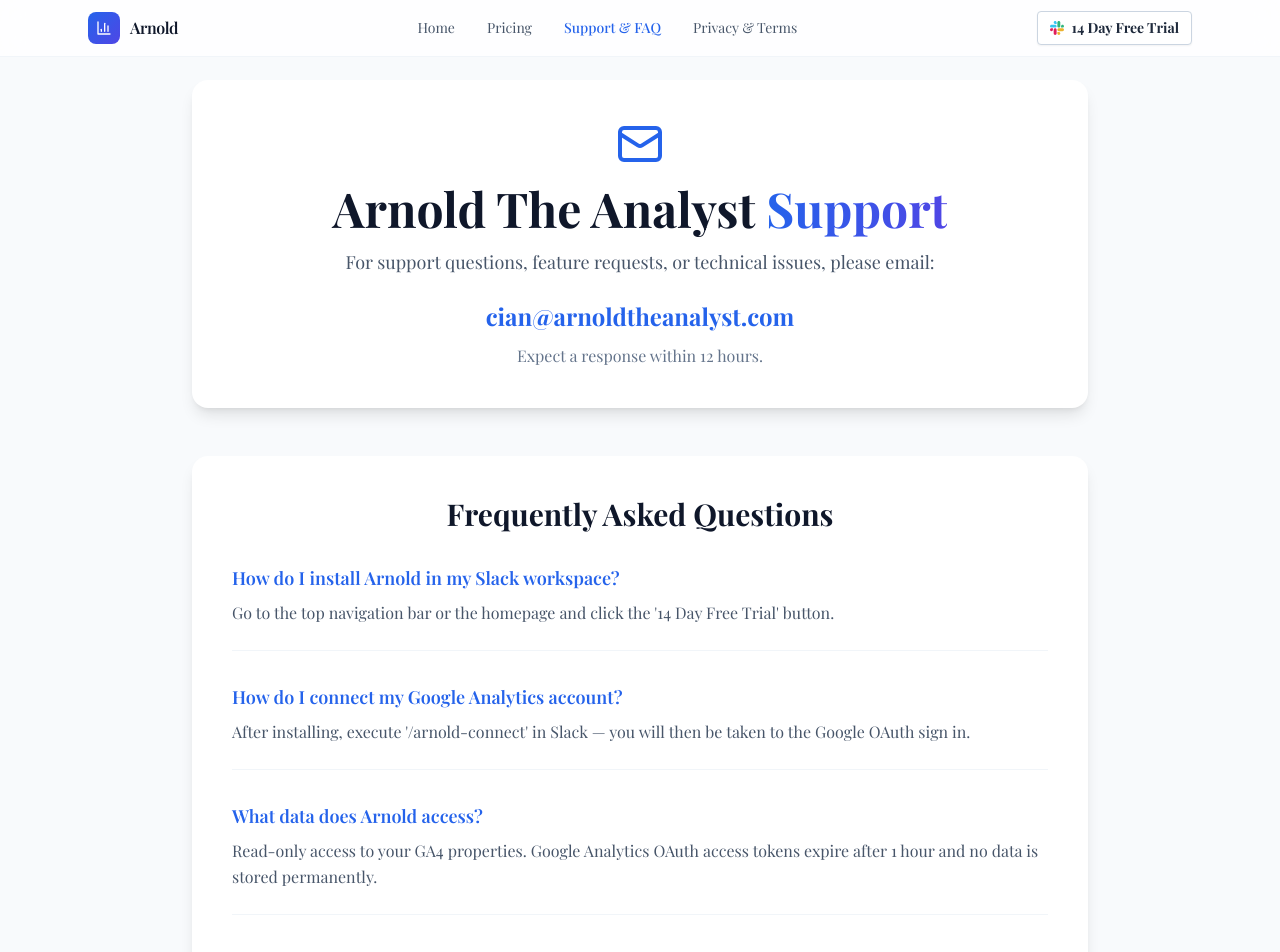
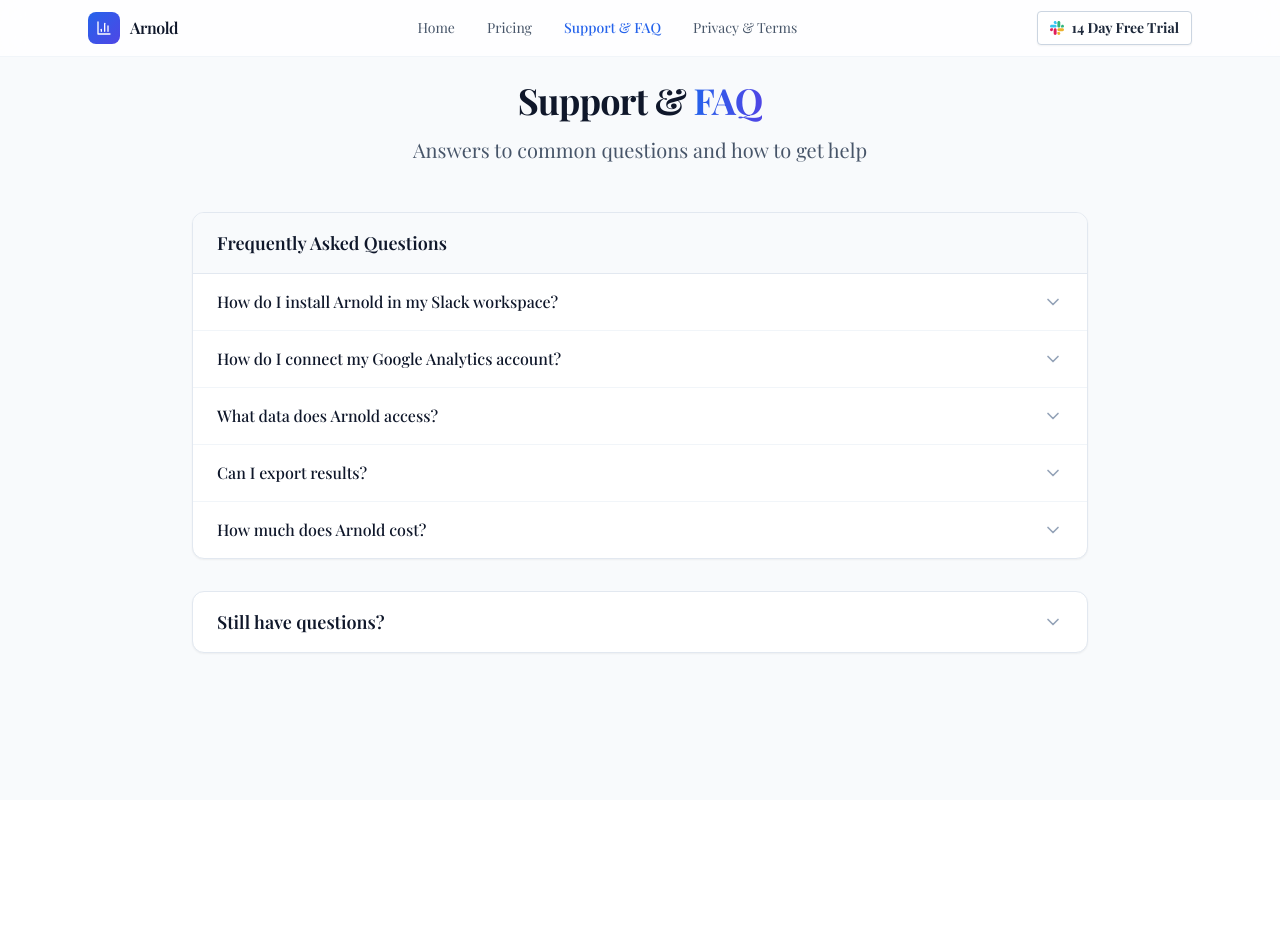
Before and after one commit to McGovs/arnold-the-analyst-frontend-v2-markdown, a React (Vite) app: page /support in a window 1280 px wide. Shown: the top 952 px of the page. After the commit the page ends 800 px from the top, so only its background shows below. Built offline with nearby package versions, Linux system fonts and the light colour scheme; a web font is replaced by a local one.

Commit message:
Update Support.tsx

```diff
--- a/src/pages/Support.tsx
+++ b/src/pages/Support.tsx
@@ -1,62 +1,127 @@
 // src/pages/Support.tsx
-import React from 'react';
-import { ArrowRight, Mail } from 'lucide-react';
+import React, { useState } from 'react';
+import { ChevronDown } from 'lucide-react';
 
 export default function Support() {
+  const [openFaq, setOpenFaq] = useState<number | null>(null);
+  const [isSupportOpen, setIsSupportOpen] = useState(false);
+
+  const faqs = [
+    {
+      q: 'How do I install Arnold in my Slack workspace?',
+      a: "Go to the homepage or top navigation bar and click the '14 Day Free Trial' button.",
+    },
+    {
+      q: 'How do I connect my Google Analytics account?',
+      a: "After installing Arnold, run '/arnold-connect' in Slack. You will be redirected to Google OAuth to grant read-only access.",
+    },
+    {
+      q: 'What data does Arnold access?',
+      a: 'Arnold has read-only access to your GA4 properties. OAuth tokens expire after one hour and no raw GA4 data is stored permanently.',
+    },
+    {
+      q: 'Can I export results?',
+      a: 'Yes. Every response includes a link to a Google Sheets file containing the underlying data.',
+    },
+    {
+      q: 'How much does Arnold cost?',
+      a: 'Arnold is currently free during beta. Paid plans will launch in 2026, with grandfathered pricing for early users.',
+    },
+  ];
+
   return (
     <main className="pt-20 pb-16 px-6 flex-grow">
       <div className="max-w-4xl mx-auto">
-        {/* Contact Card */}
-        <div className="bg-white rounded-2xl shadow-lg p-10 text-center mb-12">
-          <Mail className="w-12 h-12 text-blue-600 mx-auto mb-4" />
-          <h1 className="text-4xl md:text-5xl font-bold text-slate-900 mb-4">
-            Arnold The Analyst <span className="text-transparent bg-clip-text bg-gradient-to-r from-blue-600 to-indigo-600">Support</span>
+
+        {/* Header — matches Pricing */}
+        <div className="text-center mb-12">
+          <h1 className="text-2xl md:text-3xl lg:text-4xl tracking-tight leading-normal font-bold text-slate-900 mb-4">
+            Support &{' '}
+            <span className="text-transparent bg-clip-text bg-gradient-to-r from-blue-600 to-indigo-600">
+              FAQ
+            </span>
           </h1>
-          <p className="text-lg text-slate-600 mb-6 max-w-2xl mx-auto">
-            For support questions, feature requests, or technical issues, please email:
-          </p>
-          <a
-            href="mailto:cian@arnoldtheanalyst.com"
-            className="text-2xl font-bold text-blue-600 hover:underline block mb-3"
-          >
-            cian@arnoldtheanalyst.com
-          </a>
-          <p className="text-base text-slate-500">
-            Expect a response within 12 hours.
+          <p className="text-xl text-slate-600">
+            Answers to common questions and how to get help
           </p>
         </div>
 
-        {/* FAQ Section */}
-        <div className="bg-white rounded-2xl shadow-lg p-10">
-          <h2 className="text-3xl font-bold text-slate-900 mb-8 text-center">
-            Frequently Asked Questions
-          </h2>
-          <div className="space-y-8">
-            {[
-              { q: "How do I install Arnold in my Slack workspace?", a: "Go to the top navigation bar or the homepage and click the '14 Day Free Trial' button." },
-              { q: "How do I connect my Google Analytics account?", a: "After installing, execute '/arnold-connect' in Slack — you will then be taken to the Google OAuth sign in." },
-              { q: "What data does Arnold access?", a: "Read-only access to your GA4 properties. Google Analytics OAuth access tokens expire after 1 hour and no data is stored permanently." },
-              { q: "Can I export results?", a: 'Yes! Arnold links to a Google Sheets file with the data along with every answer.' },
-              { q: "How much does it cost?", a: "Arnold is currently free during the beta period. Paid plans coming 2026 with grandfathered prices in place for early users." },
-            ].map((faq, i) => (
-              <div key={i} className="border-b border-slate-100 pb-6 last:border-0">
-                <h3 className="text-lg font-semibold text-blue-600 mb-2">{faq.q}</h3>
-                <p className="text-base text-slate-600 leading-relaxed">{faq.a}</p>
+        {/* FAQ Card */}
+        <div className="bg-white rounded-xl border border-slate-200 shadow-sm overflow-hidden mb-8">
+
+          {/* FAQ Header */}
+          <div className="px-6 py-4 bg-slate-50 border-b border-slate-200">
+            <h2 className="text-lg font-semibold text-slate-900">
+              Frequently Asked Questions
+            </h2>
+          </div>
+
+          {/* FAQ Items */}
+          <div>
+            {faqs.map((faq, index) => (
+              <div key={index} className="border-b border-slate-100 last:border-0">
+                <button
+                  onClick={() => setOpenFaq(openFaq === index ? null : index)}
+                  className="w-full px-6 py-4 flex items-center justify-between text-left hover:bg-slate-50 transition-colors"
+                >
+                  <h3 className="text-base font-medium text-slate-900">
+                    {faq.q}
+                  </h3>
+                  <ChevronDown
+                    className={`w-5 h-5 text-slate-400 transition-transform duration-200 ${
+                      openFaq === index ? 'rotate-180' : ''
+                    }`}
+                  />
+                </button>
+
+                <div
+                  className={`overflow-hidden transition-all duration-300 ease-in-out ${
+                    openFaq === index ? 'max-h-40 opacity-100' : 'max-h-0 opacity-0'
+                  }`}
+                >
+                  <div className="px-6 pb-6 text-base text-slate-600">
+                    {faq.a}
+                  </div>
+                </div>
               </div>
             ))}
           </div>
         </div>
 
-        {/* Final CTA */}
-        <div className="text-center py-12">
-          <p className="text-2xl text-slate-600 mb-6">Still have questions?</p>
-          <a
-            href="mailto:cian@arnoldtheanalyst.com"
-            className="inline-flex items-center gap-2 bg-blue-600 text-white px-4 py-2 rounded-xl text-lg font-bold hover:bg-blue-700 transition-shadow shadow-lg"
+        {/* Still Have Questions — Collapsible */}
+        <div className="bg-white rounded-xl border border-slate-200 shadow-sm overflow-hidden">
+          <button
+            onClick={() => setIsSupportOpen(!isSupportOpen)}
+            className="w-full px-6 py-4 flex items-center justify-between text-left hover:bg-slate-50 transition-colors"
           >
-            Email Support <ArrowRight className="w-5 h-5" />
-          </a>
+            <h2 className="text-lg font-semibold text-slate-900">
+              Still have questions?
+            </h2>
+            <ChevronDown
+              className={`w-5 h-5 text-slate-400 transition-transform duration-200 ${
+                isSupportOpen ? 'rotate-180' : ''
+              }`}
+            />
+          </button>
+
+          <div
+            className={`overflow-hidden transition-all duration-300 ease-in-out ${
+              isSupportOpen ? 'max-h-40 opacity-100' : 'max-h-0 opacity-0'
+            }`}
+          >
+            <div className="px-6 pb-6 border-t border-slate-100 pt-4 text-base text-slate-600">
+              For support questions, feature requests, or technical issues, email{' '}
+              <a
+                href="mailto:cian@arnoldtheanalyst.com"
+                className="font-medium text-blue-600 hover:underline"
+              >
+                cian@arnoldtheanalyst.com
+              </a>
+              . We typically respond within 12 hours.
+            </div>
+          </div>
         </div>
+
       </div>
     </main>
   );
```
